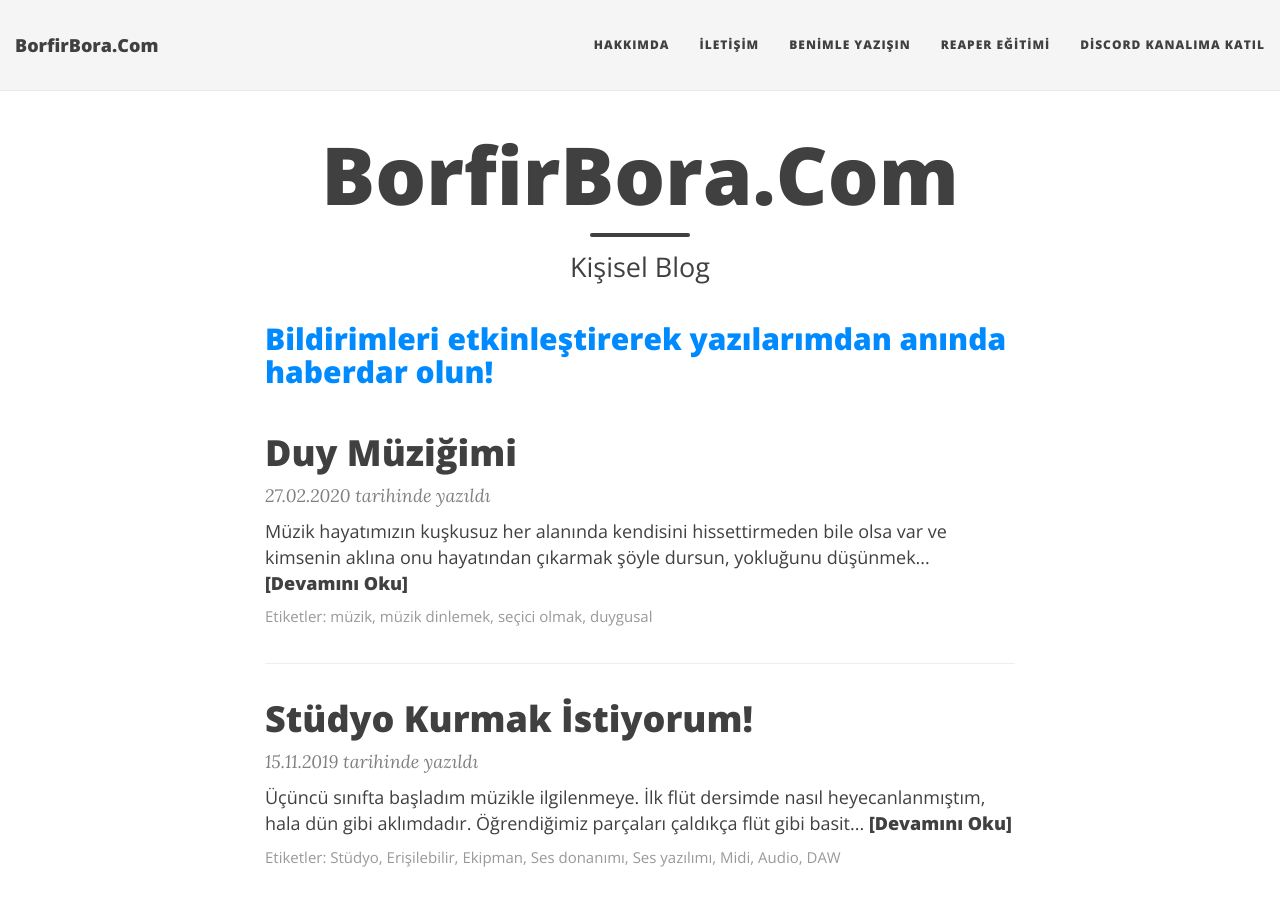
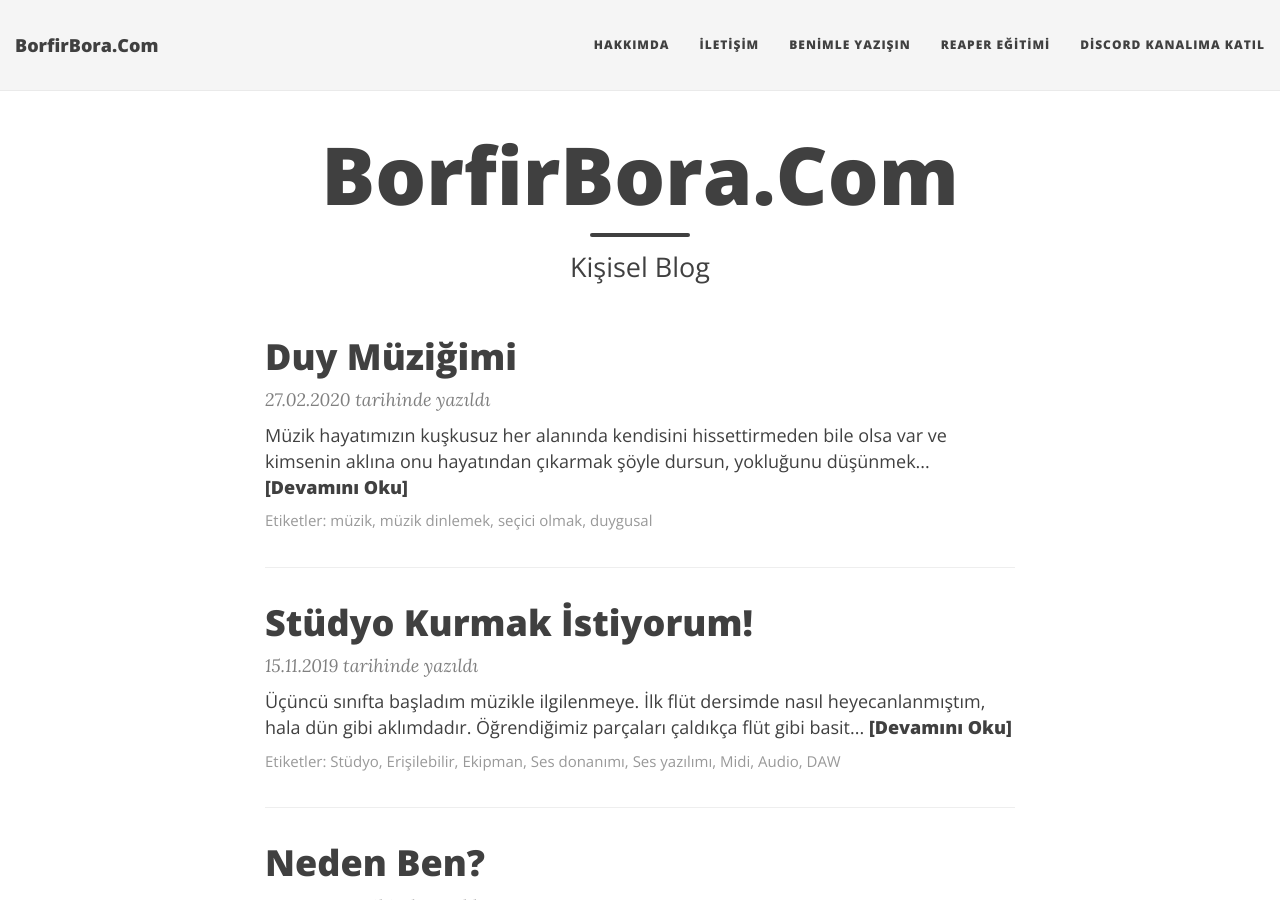
Before and after one commit to borfirbora/borfirbora.github.io, a Jekyll site: the page built from index.html, in a window 1280 px wide and 900 px high. Built offline with Jekyll 4.4.1, drawn with Linux system fonts in a browser that asks for light colours; nearby versions of some CDN libraries; the list of posts is cut into pages by our own code; comment, search, counter and statistics services are not loaded.

Commit message:
Update index.html

```diff
--- a/index.html
+++ b/index.html
@@ -6,7 +6,6 @@ use-site-title: true
 ---
 
 <div class="posts-list">
-	<h2><a href="#" class="sp_notify_prompt">Bildirimleri etkinleştirerek yazılarımdan anında haberdar olun!</a></h2>
 	{% for post in paginator.posts %}
 	<article class="post-preview">
     <a href="{{ post.url | prepend: site.baseurl }}">
```
